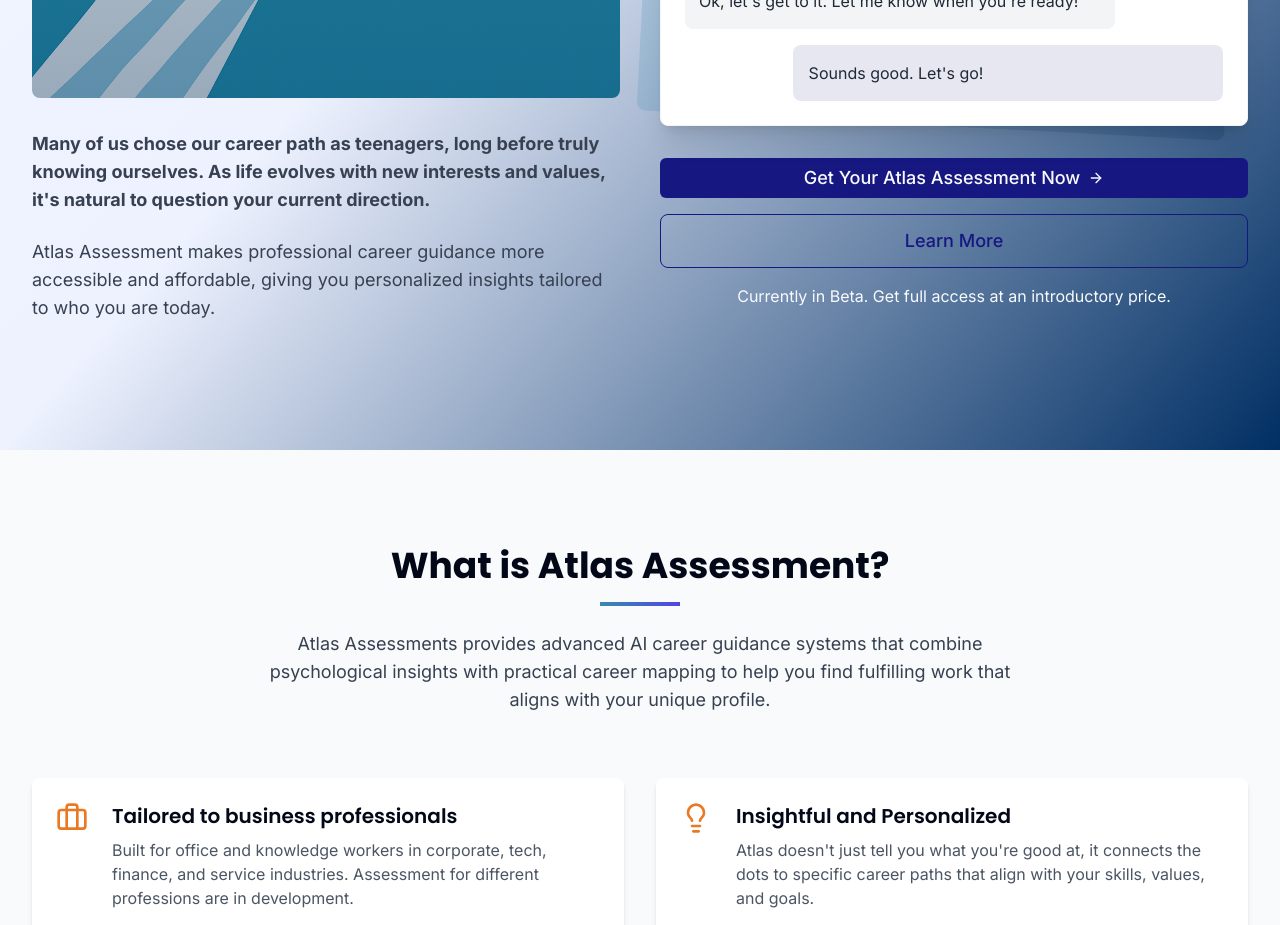
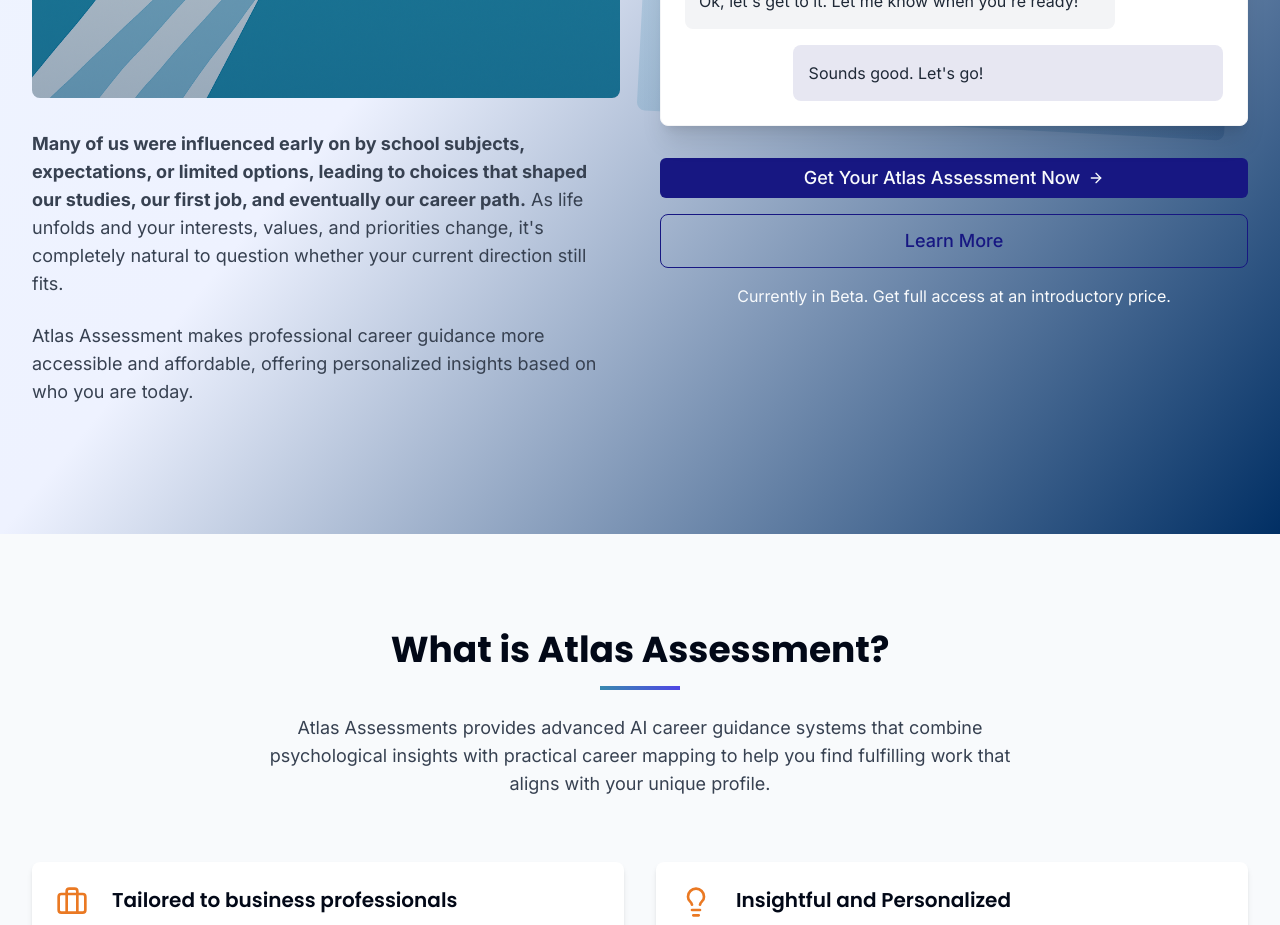
Before and after one commit to gitoverherefalkor/atlas-career-chat, a React (Vite) app: page / in a window 1280 px wide. Shown: the part 1100-2025 px from the top of the page. Built offline with nearby package versions, Linux system fonts and the light colour scheme.

Commit message:
Update Hero text
Change the text content in the Hero component, making the first part bold as requested.

```diff
--- a/src/components/Hero.tsx
+++ b/src/components/Hero.tsx
@@ -1,3 +1,4 @@
+
 import React from 'react';
 import { Button } from "@/components/ui/button";
 import { ArrowRight } from "lucide-react";
@@ -28,11 +29,11 @@ const Hero = () => {
 
             {/* Paragraphs under image */}
             <div>
-              <p className="text-lg text-gray-700 mb-6 font-bold">
-                Many of us chose our career path as teenagers, long before truly knowing ourselves. As life evolves with new interests and values, it's natural to question your current direction.
+              <p className="text-lg text-gray-700 mb-6">
+                <span className="font-bold">Many of us were influenced early on by school subjects, expectations, or limited options, leading to choices that shaped our studies, our first job, and eventually our career path.</span> As life unfolds and your interests, values, and priorities change, it's completely natural to question whether your current direction still fits.
               </p>
               <p className="text-lg text-gray-700">
-                Atlas Assessment makes professional career guidance more accessible and affordable, giving you personalized insights tailored to who you are today.
+                Atlas Assessment makes professional career guidance more accessible and affordable, offering personalized insights based on who you are today.
               </p>
             </div>
           </div>
```
